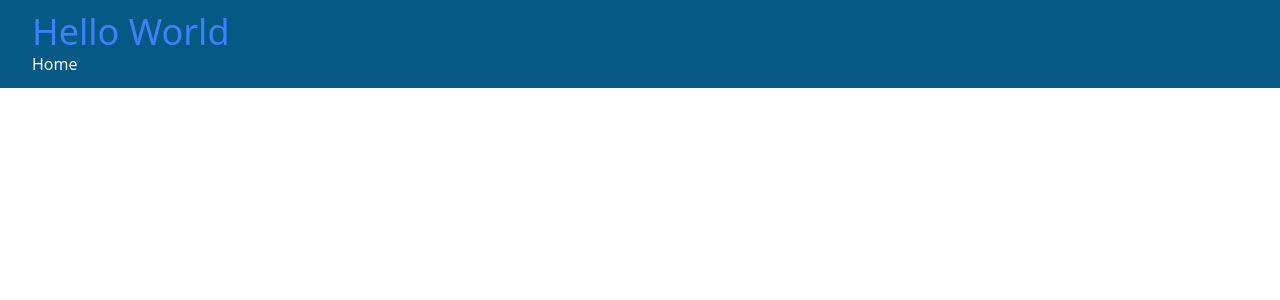
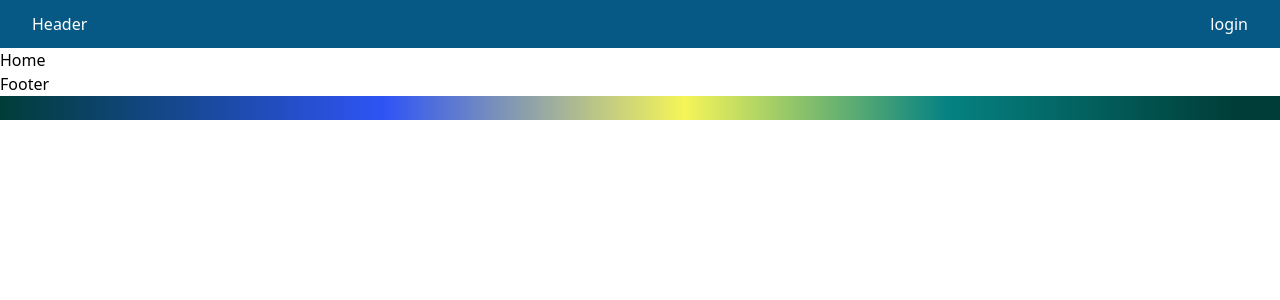
Before and after one commit to doves5695/my_journey, a Vue app: page /#/ in a window 1280 px wide. Shown: the top 300 px of the page. Built offline with nearby package versions, Linux system fonts and the light colour scheme.

Commit message:
更新footer

```diff
--- a/src/App.vue
+++ b/src/App.vue
@@ -3,6 +3,8 @@ import { computed, ref } from 'vue';
 import { clsx } from 'clsx';
 import { useGlobalStore } from './store/global';
 import { RouterView } from 'vue-router';
+import Header from './components/header.vue';
+import Footer from './components/footer.vue';
 
 const test = ref(false);
 const globalStore = useGlobalStore();
@@ -11,10 +13,9 @@ const fotGal = computed(() => globalStore.fotGal);
 </script>
 
 <template>
-	<section class="bg-sky-700 px-4 py-2 text-white hover:bg-sky-800 sm:px-8 sm:py-3">
-		<h1 :class="clsx('text-4xl', test ? 'text-red-500' : 'text-blue-500')">Hello World</h1>
-		<RouterView />
-	</section>
+	<Header />
+	<RouterView />
+	<Footer />
 </template>
 
 <style scoped></style>
--- /dev/null
+++ b/src/components/footer.vue
@@ -0,0 +1,15 @@
+<script setup></script>
+
+<template>
+	<footer>
+		<h1>Footer</h1>
+
+		<div class="bg-footer-gradient h-6 w-full" />
+	</footer>
+</template>
+
+<style scoped>
+.bg-footer-gradient {
+	background-image: linear-gradient(90deg, #003d38, #2f54f5 30%, #f5f558 53.5%, #058282 74%, #003d38 96.5%);
+}
+</style>
--- a/src/components/header.vue
+++ b/src/components/header.vue
@@ -1,8 +1,23 @@
-<script setup></script>
+<script setup>
+import { useRouter } from 'vue-router';
+
+const router = useRouter();
+
+const handleLogin = () => {
+	router.push('/login');
+};
+
+const handleHome = () => {
+	router.push('/');
+};
+</script>
 
 <template>
-	<header>
-		<h1>Header</h1>
+	<header class="bg-sky-700 px-4 py-2 text-white hover:bg-sky-800 sm:px-8 sm:py-3">
+		<div class="flex items-center justify-between">
+			<h1 @click="handleHome">Header</h1>
+			<div @click="handleLogin">login</div>
+		</div>
 	</header>
 </template>
 
--- /dev/null
+++ b/src/pages/login.vue
@@ -0,0 +1,10 @@
+<script setup></script>
+
+<template>
+	<section class="flex w-full items-center justify-center">
+		<div class="h-40 w-[400px] bg-sky-700" />
+		<h1>Login</h1>
+	</section>
+</template>
+
+<style scoped></style>
--- a/src/router/routes.js
+++ b/src/router/routes.js
@@ -1,5 +1,6 @@
 import Home from '../pages/home.vue';
 import NotFound from '../pages/notFound.vue';
+import Login from '../pages/login.vue';
 
 export const routes = [
 	{
@@ -8,6 +9,11 @@ export const routes = [
 		component: Home,
 	},
 	{
+		path: '/login',
+		name: 'login',
+		component: Login,
+	},
+	{
 		path: '/:pathMatch(.*)*',
 		name: '404',
 		component: NotFound,
```
